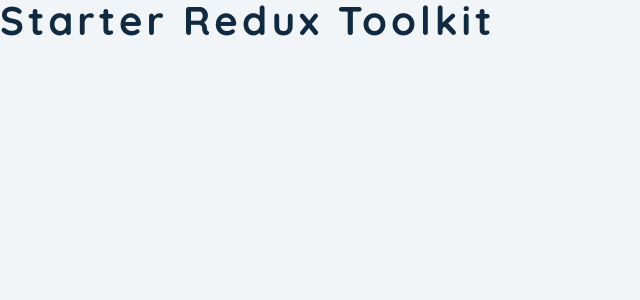
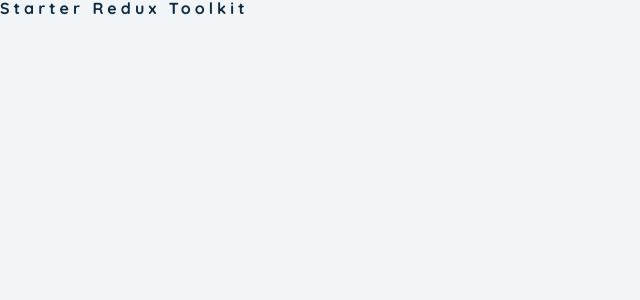
Before and after one commit to DusanVulic/REDUX-Toolkit-cart, a React (Create React App) app: page / in a window 1280 px wide. Shown: the top 300 px of the page, without its empty margins (0-640 px from the left). Built offline with nearby package versions, Linux system fonts and the light colour scheme.

Commit message:
redux/toolkit STORE created

```diff
--- a/src/App.js
+++ b/src/App.js
@@ -1,7 +1,7 @@
 function App() {
   return (
     <>
-      <h2>starter redux toolkit</h2>
+      <h4>starter redux toolkit</h4>
     </>
   );
 }
--- a/src/index.js
+++ b/src/index.js
@@ -2,11 +2,15 @@
 import ReactDOM from "react-dom/client";
 import "./index.css";
 import App from "./App";
+import { store } from "./store";
+import { Provider } from "react-redux";
 
 const root = ReactDOM.createRoot(document.getElementById("root"));
 root.render(
   <React.StrictMode>
-    <App />
+    <Provider store={store}>
+      <App />
+    </Provider>
   </React.StrictMode>
 );
 
--- /dev/null
+++ b/src/store.js
@@ -0,0 +1,5 @@
+import { configureStore } from "@reduxjs/toolkit";
+
+export const store = configureStore({
+    reducer: {},
+});
```
